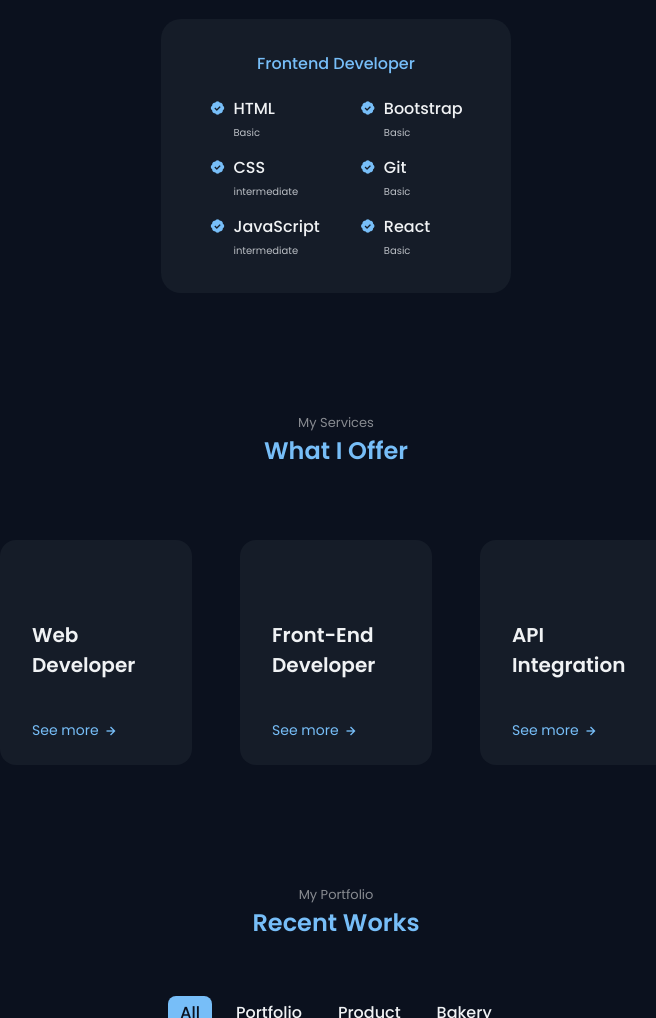
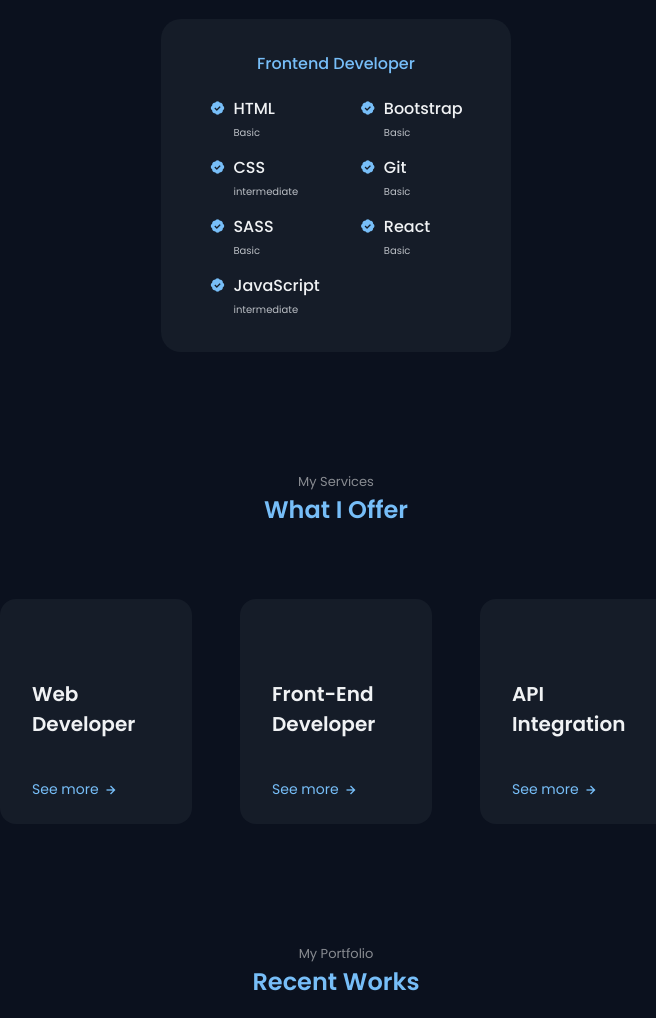
Before and after one commit to GBottarlini/Portfolio-Genaro-Bottarlini, a plain HTML site: page index.html in a window 1280 px wide. Shown: the part 1776-2794 px from the top of the page, without its empty margins (304-960 px from the left). Drawn offline with nearby package versions, Linux system fonts and the light colour scheme.

Commit message:
Cambios en seccion de Skills

```diff
--- a/index.html
+++ b/index.html
@@ -171,6 +171,16 @@
                                 </div>
                             </div>
 
+
+                            <div class="skills__data">
+                                <i class='bx bxs-badge-check'></i>
+
+                                <div>
+                                    <h3 class="skills__name">SASS</h3>
+                                    <span class="skills__level">Basic</span>
+                                </div>
+                            </div>
+
                             <div class="skills__data">
                                 <i class='bx bxs-badge-check'></i>
 
@@ -180,6 +190,7 @@
                                 </div>
                             </div>
                         </div>
+
 
                         <div class="skills__group">
                             <div class="skills__data">
```
Also changed, not shown: assets/img/perfil.png.
